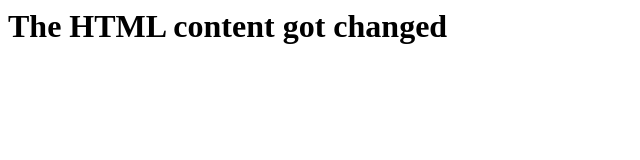
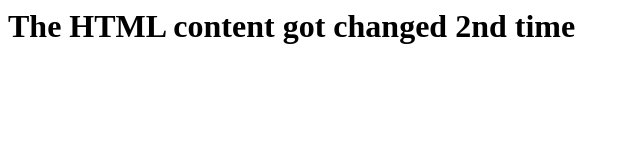
Before and after one commit to buvaneshkumars/testing-repo, a plain HTML site: page index.html in a window 1280 px wide. Shown: the whole page, without its empty margins (0-640 px from the left). Drawn offline with Linux system fonts and the light colour scheme.

Commit message:
Update index.html

```diff
--- a/index.html
+++ b/index.html
@@ -1,3 +1,3 @@
 <html>
-          <h1> The HTML content got changed </h1>
+          <h1> The HTML content got changed 2nd time</h1>
 </html>
```
